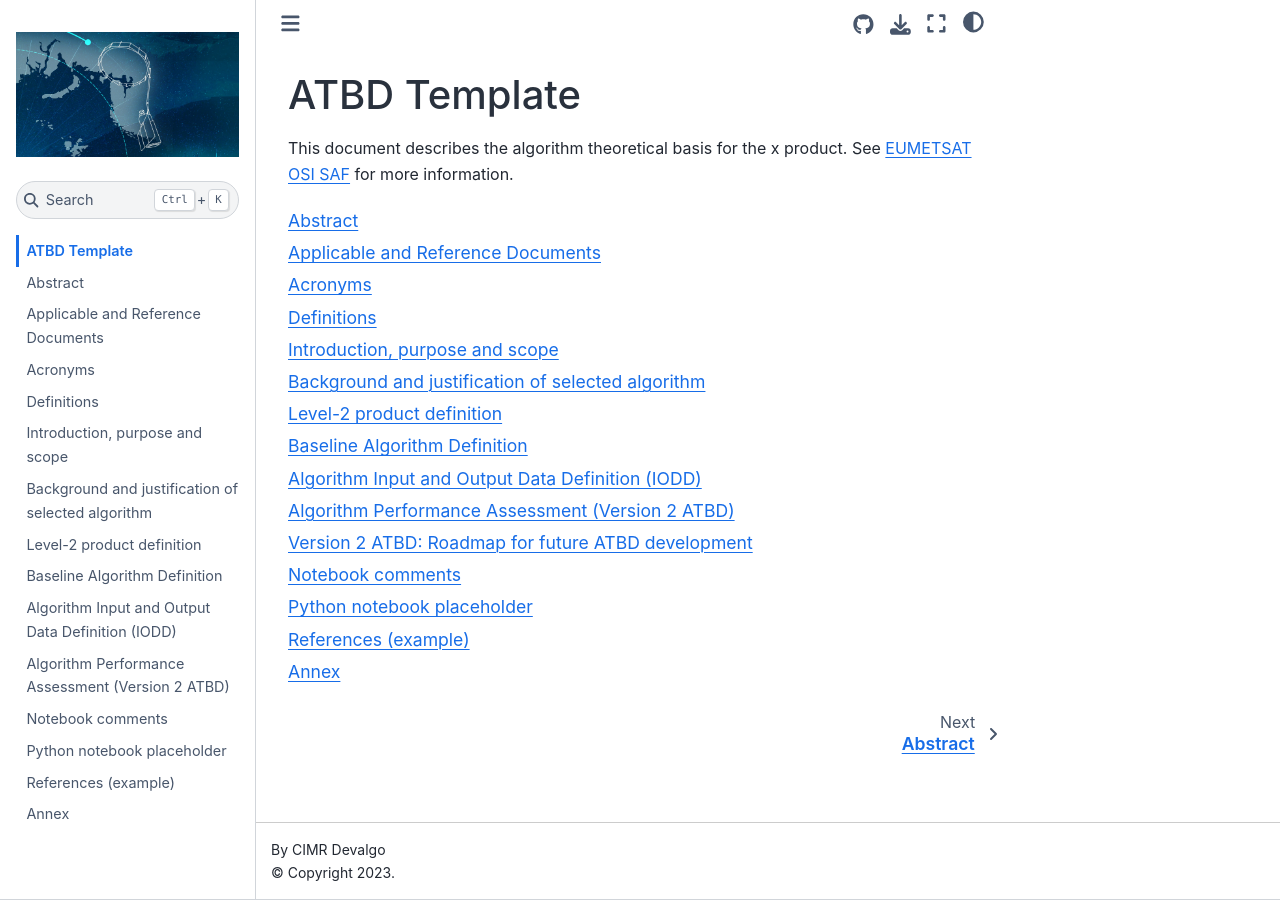
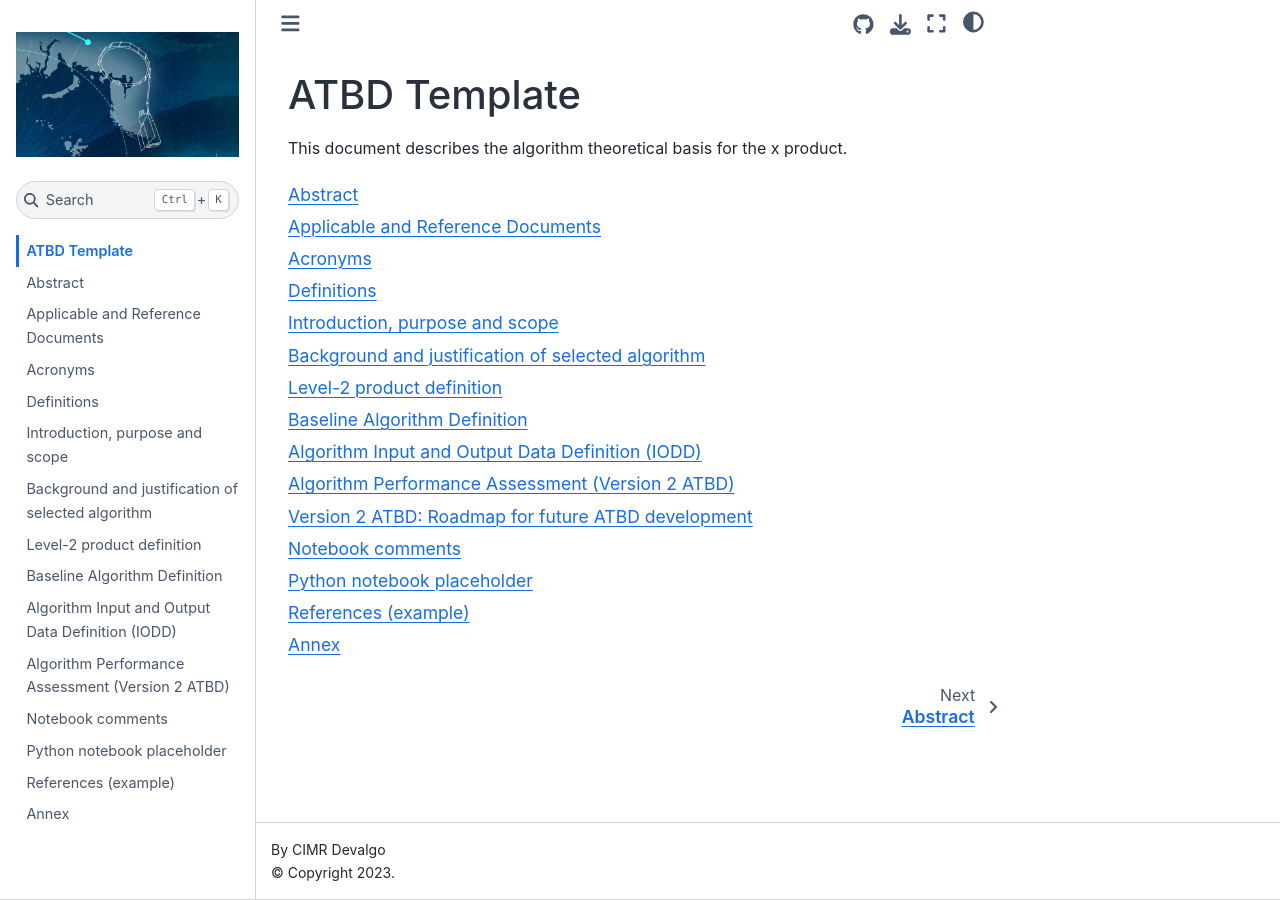
Before and after one commit to CIMR-Algos/ATBD-Template, a Jupyter Book: the page built from intro.md, in a window 1280 px wide. Built offline with Jupyter Book 1.0.4 settings and Sphinx 7.4.7 and the Sphinx Book theme 1.1.4, drawn with Linux system fonts in a browser that asks for light colours.

Commit message:
Remove reference to OSI SAF from template

````diff
--- a/intro.md
+++ b/intro.md
@@ -1,7 +1,6 @@
 # ATBD Template
 
 This document describes the algorithm theoretical basis for the x product.
-See [EUMETSAT OSI SAF](https://osi-saf.eumetsat.int/) for more information.
 
 
 ```{tableofcontents}
````
